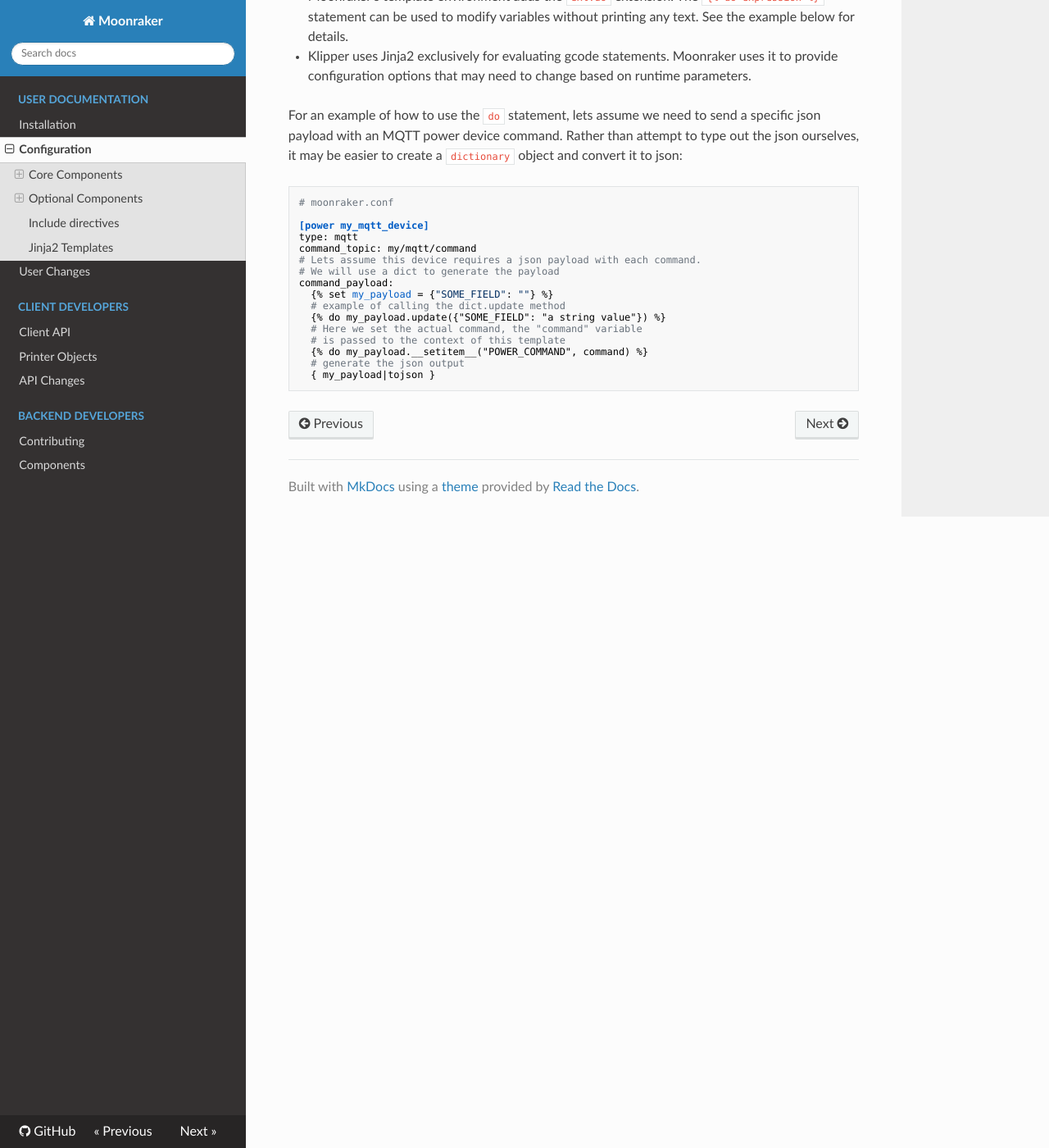
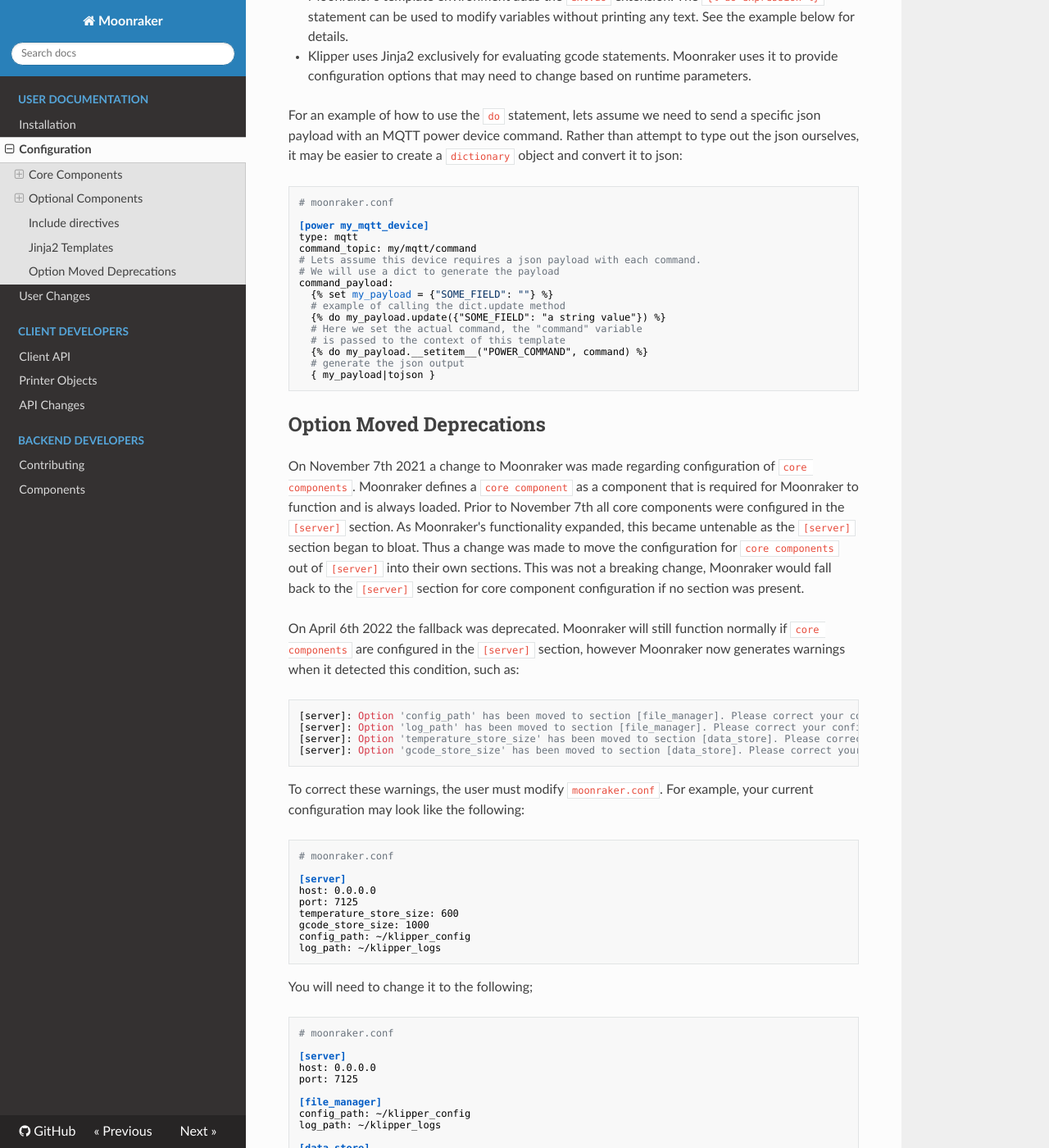
Before and after one commit to Marirossibn/moonraker, an MkDocs documentation site: the page built from docs/configuration.md, in a window 1280 px wide and 1400 px high, scrolled down 30756 px. Shown: the whole window at 82% size. Built offline with MkDocs 1.6.1, drawn with Linux system fonts in a browser that asks for light colours; nearby versions of some CDN libraries; some of the changed text lies outside the part shown.

Commit message:
docs: add clarification to option deprecations
Signed-off-by:  Eric Callahan <arksine.code@gmail.com>

````diff
--- a/docs/configuration.md
+++ b/docs/configuration.md
@@ -1872,3 +1872,76 @@
   # generate the json output
   { my_payload|tojson }
 ```
+## Option Moved Deprecations
+
+On November 7th 2021 a change to Moonraker was made regarding configuration of
+`core components`.  Moonraker defines a `core component` as a component that
+is required for Moonraker to function and is always loaded.  Prior to November
+7th all core components were configured in the `[server]` section.  As
+Moonraker's functionality expanded, this became untenable as the `[server]`
+section began to bloat.  Thus a change was made to move the configuration
+for `core components` out of `[server]` into their own sections.  This was
+not a breaking change, Moonraker would fall back to the `[server]` section
+for core component configuration if no section was present.
+
+On April 6th 2022 the fallback was deprecated.  Moonraker will still function
+normally if `core components` are configured in the `[server]` section,
+however Moonraker now generates warnings when it detected this condition,
+such as:
+
+```
+[server]: Option 'config_path' has been moved to section [file_manager]. Please correct your configuration, see https://moonraker.readthedocs.io/en/latest/configuration for detailed documentation.
+[server]: Option 'log_path' has been moved to section [file_manager]. Please correct your configuration, see https://moonraker.readthedocs.io/en/latest/configuration for detailed documentation.
+[server]: Option 'temperature_store_size' has been moved to section [data_store]. Please correct your configuration, see https://moonraker.readthedocs.io/en/latest/configuration for detailed documentation.
+[server]: Option 'gcode_store_size' has been moved to section [data_store]. Please correct your configuration, see https://moonraker.readthedocs.io/en/latest/configuration for detailed documentation
+```
+
+To correct these warnings, the user must modify `moonraker.conf`.  For example,
+your current configuration may look like the following:
+
+```ini
+# moonraker.conf
+
+[server]
+host: 0.0.0.0
+port: 7125
+temperature_store_size: 600
+gcode_store_size: 1000
+config_path: ~/klipper_config
+log_path: ~/klipper_logs
+
+```
+
+You will need to change it to the following;
+
+```ini
+# moonraker.conf
+
+[server]
+host: 0.0.0.0
+port: 7125
+
+[file_manager]
+config_path: ~/klipper_config
+log_path: ~/klipper_logs
+
+[data_store]
+temperature_store_size: 600
+gcode_store_size: 1000
+```
+
+The common front ends provide a UI for modifying `moonraker.conf`, otherwise
+it will be necessary to ssh into the host and use a tool such as `nano` to
+make the changes.
+
+!!! Warning
+    Make sure `moonraker.conf` does not have duplicate sections, and double
+    check to make sure that the formatting is correct.
+
+Once the changes are complete you may use the UI to restart Moonraker and
+the warnings should clear.
+
+!!! Note
+    Some users have asked why Moonraker does not automate these changes.
+    Currently Moonraker has no mechanism to modify the configuration directly,
+    however this functionality will be added in the future.
````
